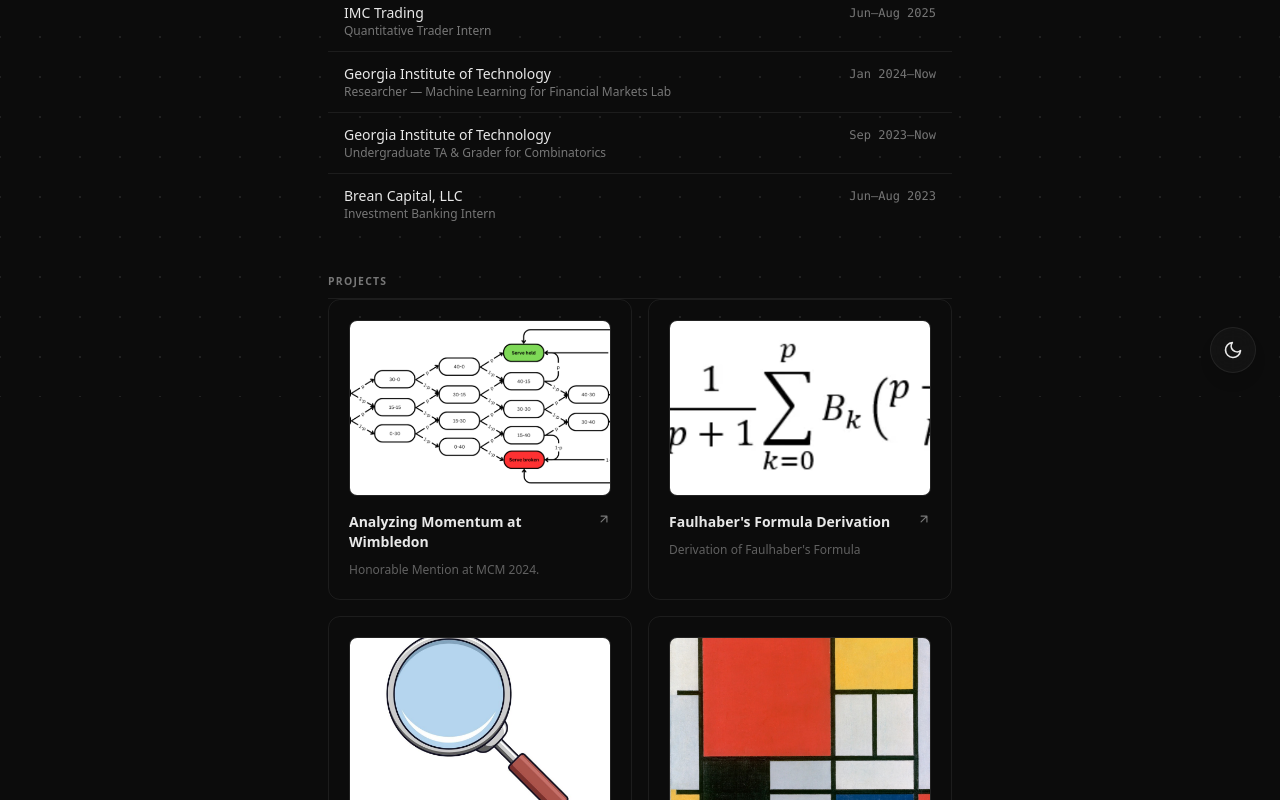
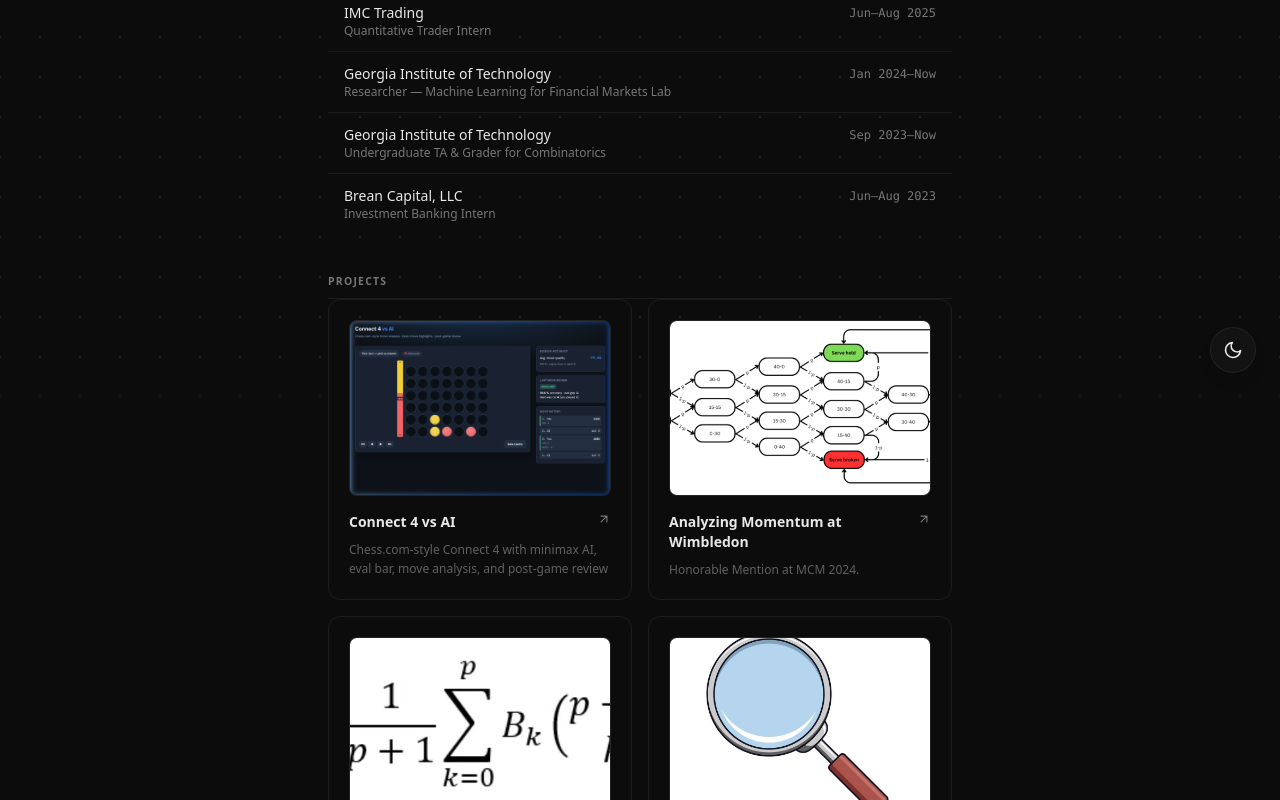
Before and after one commit to ojas480/portfolio, a Next.js app: page / in a window 1280 px wide. Shown: the part 403-1203 px from the top of the page. Built offline with nearby package versions, Linux system fonts and the light colour scheme; no server answers.

Commit message:
feat: add Connect 4 vs AI project to portfolio

```diff
--- a/app/page.tsx
+++ b/app/page.tsx
@@ -233,6 +233,13 @@ const experiences = [
 
 const projects = [
   {
+    title: "Connect 4 vs AI",
+    description:
+      "Chess.com-style Connect 4 with minimax AI, eval bar, move analysis, and post-game review",
+    link: "https://github.com/ojas480/Connect4AI",
+    image: "/connect4ai.png",
+  },
+  {
     title: "Analyzing Momentum at Wimbledon",
     description:
       "Honorable Mention at MCM 2024.",
```
Also changed, not shown: public/connect4ai.png (added).
